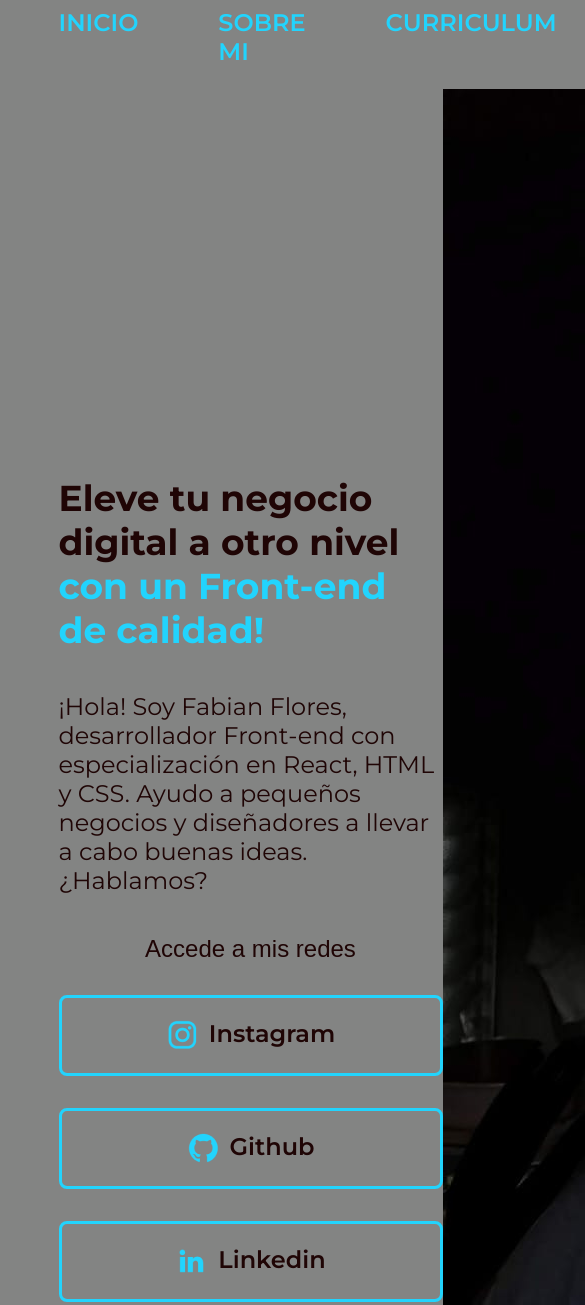
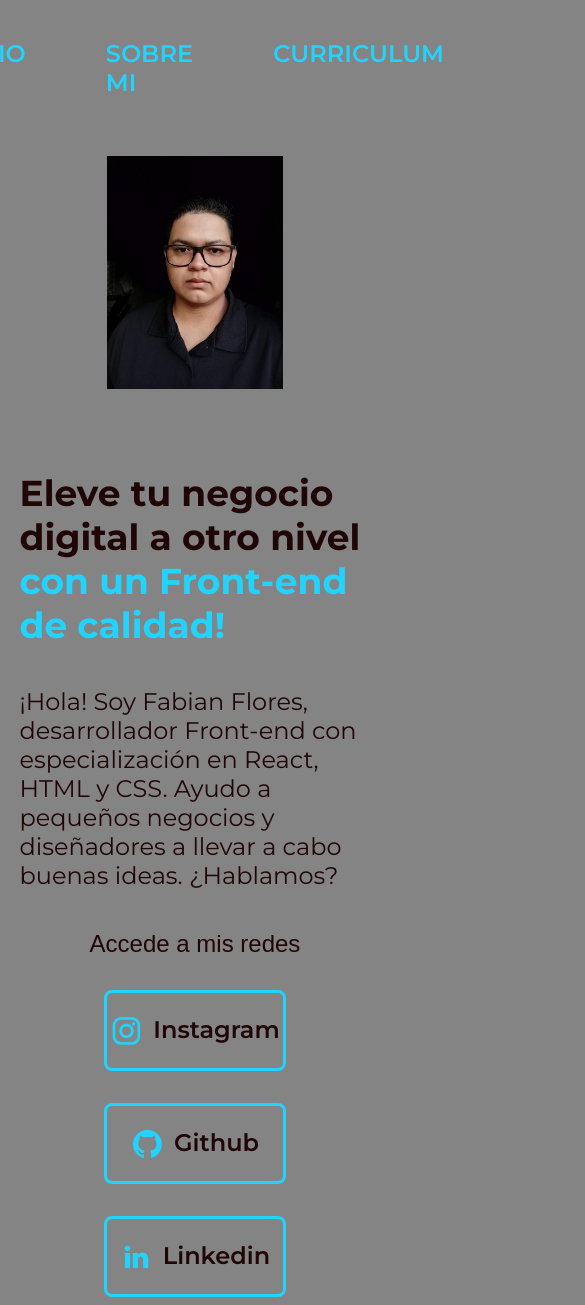
Before and after one commit to FFlores0914/proyecto2paginaW, a plain HTML site: page index.html in a window 390 px wide. Shown: the top 1305 px of the page, 585 px wide, since content can reach past the window. Drawn offline with Linux system fonts and the light colour scheme.

Commit message:
Update style.css
Se actualiza

```diff
--- a/Style/style.css
+++ b/Style/style.css
@@ -30,7 +30,7 @@ body {
 
 .header_menu_link{
     font-family: var(--fuente-montserrat);
-    font-size: 24px;
+    font-size: 1.5rem;
     font-weight: 600;
     color: var(--color-terciario);
     text-decoration: none;
@@ -42,17 +42,18 @@ body {
     align-items: center;
     padding: 6% 15%;
     justify-content: space-between;
+    gap: 82px;
 }
 
 .presentacion_contenido{
-    width: 615px;
+    width: 50%;
     display: flex;
     flex-direction: column;
     gap: 40px;
 }
 
 .presentacion_contenido_titulo{
-    font-size: 36px;
+    font-size: 2.25rem;
     font-family: var(--fuente-montserrat);
 }
 .titulo-destaque {
@@ -61,7 +62,7 @@ body {
 
 
 .presentacion_contenido_texto{
-    font-size: 24px;
+    font-size: 1.5rem;
     font-family: var(--fuente-montserrat);
 }
 
@@ -74,16 +75,16 @@ body {
 }
 .presentacion_enlaces_subtitulo{
     font-family:var(--fuente-krona);
-    font-size: 24px;
+    font-size: 1.5rem;
     font-weight: 400;
 }
 .presentacion_enlaces_link{
-    width: 378px;
+    width: 50%;
     text-align: center;
     padding: 21.5px 0;
     border-radius: 8px;
     font-family: var(--fuente-montserrat);
-    font-size: 24px;
+    font-size: 1.5rem;
     font-weight: 600;
     text-decoration: none;
     color: var(--color-secundario);
@@ -98,12 +99,42 @@ body {
     padding:5%;
 }
 
+.presentacion_imagen{
+    width: 50%;
+}
 .footer{
     background-color:var(--color-terciario);
-    padding: 24px;
+    padding: 1.5rem;
     color: var(--color-primario);
     text-align: center;
     font-family: var(--fuente-montserrat);
-    font-size: 24px;
+    font-size: 1.5rem;
     font-weight: 400px;
 }
+
+@media (max-width: 1200px){
+    .header{
+        padding: 10%;
+    }
+
+    .header_menu{
+        justify-content: center;
+    }
+
+    .header_menu_link{
+        justify-content: center;
+    }
+
+    .presentacion{
+        flex-direction:column-reverse ;
+        padding: 5%;
+    }
+    .presentacion_contenido{
+        width: auto;
+    }
+
+    .footer{
+        width: auto;
+    }
+
+}
```
